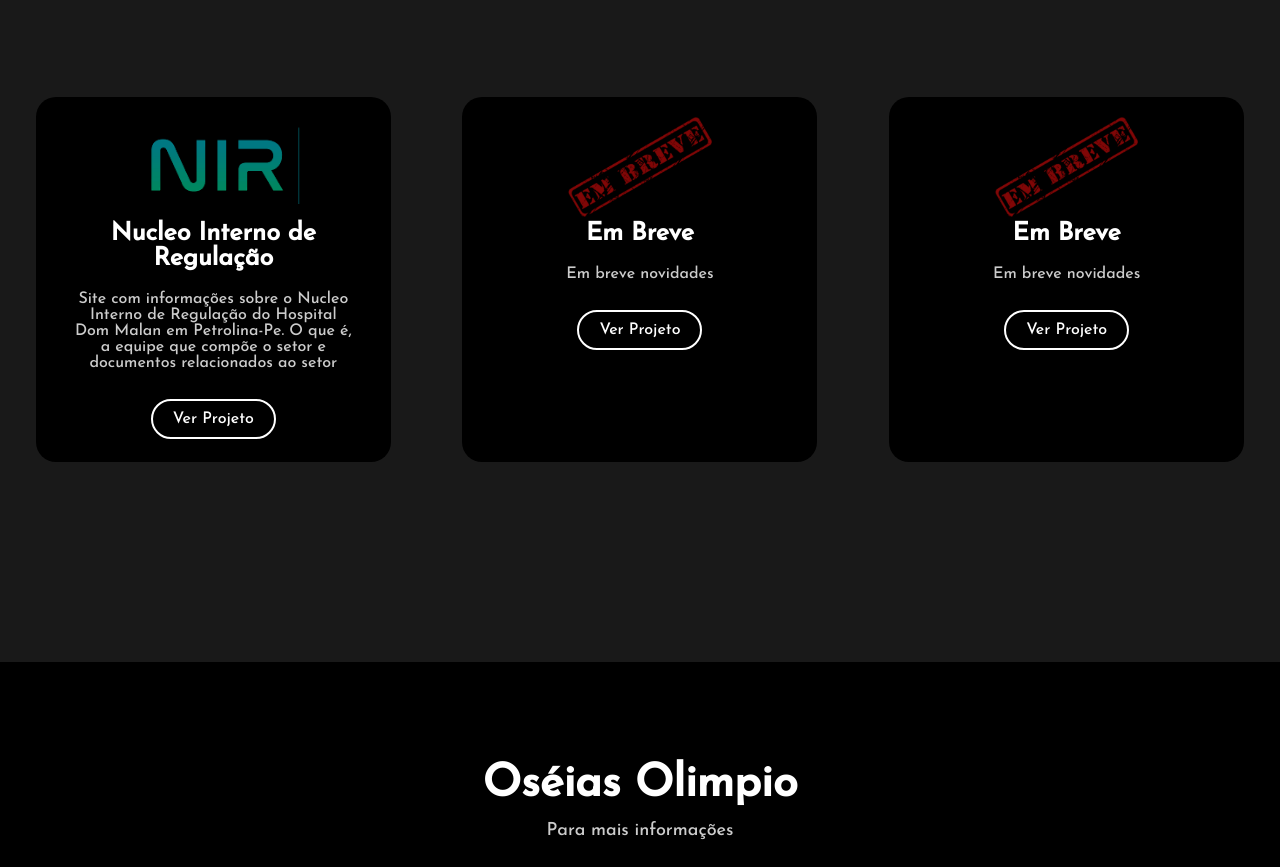
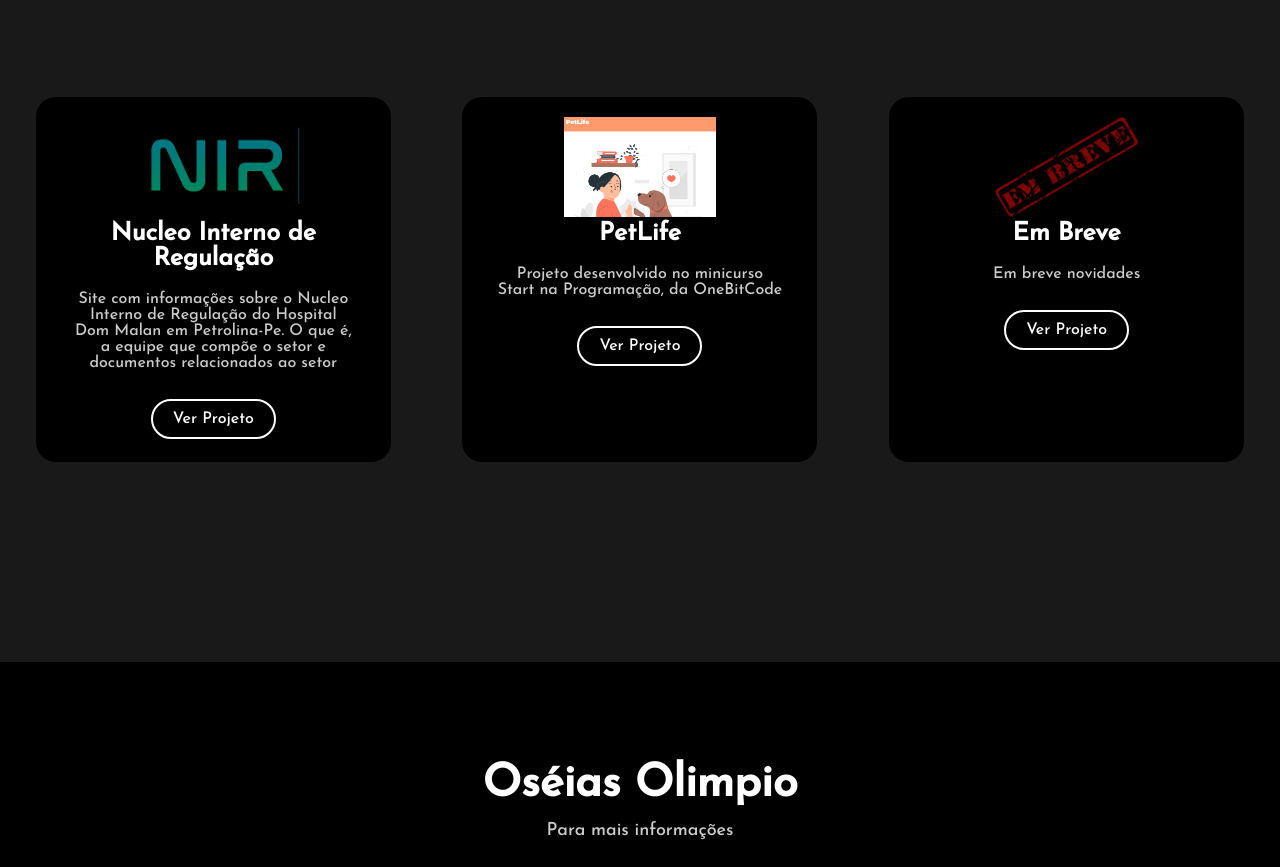
Before and after one commit to OseiasOlimpio/Portfolio, a website built with Vite: page index.html in a window 1280 px wide. Shown: the part 1471-2338 px from the top of the page. Built offline with nearby package versions, Linux system fonts and the light colour scheme.

Commit message:
Update index.html
Project added

```diff
--- a/index.html
+++ b/index.html
@@ -76,11 +76,11 @@
 			</div>
 
 			<div class="card">
-				<img src="img/soon.png">
-				<h5>Em Breve</h5>
-				<p>Em breve novidades</p>
+				<img src="img/image.png">
+				<h5>PetLife</h5>
+				<p>Projeto desenvolvido no minicurso Start na Programação, da OneBitCode</p>
 				</p>
-				<a href="#">Ver Projeto</a>
+				<a href="https://oseiasolimpio.github.io/petlife/" target="_blank">Ver Projeto</a>
 			</div>
 
 			<div class="card">
```
